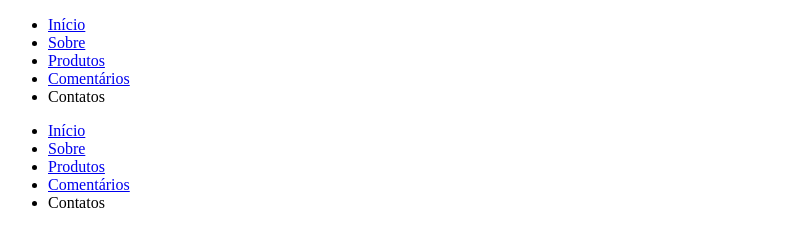
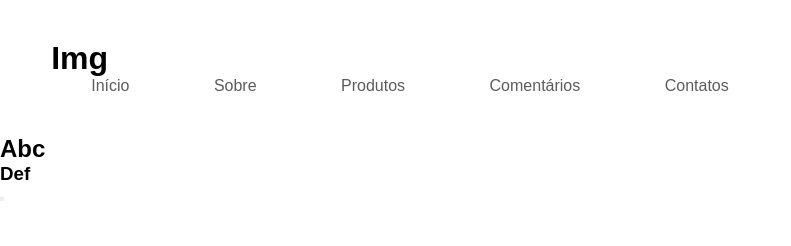
Before and after one commit to marceloacf/trabalho2-hipermidia, a plain HTML site: page index.html in a window 1280 px wide. Shown: the whole page, without its empty margins (0-791 px from the left). Drawn offline with Linux system fonts and the light colour scheme.

Commit message:
segundo commit

```diff
--- a/assets/css/style.css
+++ b/assets/css/style.css
@@ -0,0 +1,61 @@
+
+:root{
+    --cor-principal: #001D57;
+}
+
+
+*{
+    margin: 0; /*espaço após a borda, um elemento significa 0 para todas as direções*/
+    padding: 0; /*espaço entre conteúdo e borda, um elemento significa 0 para todas as direções*/
+    box-sizing: border-box; /*Para que padding ou border não somar com o tamanho do nosso elemento*/
+    font-family: 'Poppins', sans-serif;
+}
+
+body {
+    background-color: #ffffff;
+    height: 100vh; /*Ocupa 100% da altura do navegador, depende do dispositivo*/
+}
+
+.inteface{
+    max-width: 80rem; /*Largura Máxima*/
+    margin: 0 auto; /*Define espaço norte e sul como 0 e laterais automáticas*/
+}
+
+
+/*Cabeçalho*/
+
+header{
+    padding: 2.5rem 4%; /*Espaço entre contéudo e a borda*/
+}
+
+header>.inteface{
+    display: flex; /*Modelo Flexbox*/
+    align-items: center; /*Orientação Vertical*/
+    justify-content: space-between; /*Orientação Horizontal*/
+}
+
+
+header a {
+    color: #5c5c5c; /*Cor do conteúdo*/
+    text-decoration: none;
+    display: inline-block; /*Disposição Horizontal com largura e altura definidas*/
+    transition: .2s;
+}
+
+header nav.menu-desktop a:hover {
+    color: var(--cor-principal); /*Define a cor do conteúdo com a váriavel cor-principal*/
+    transform: scale(1.05); /*Aumenta o tamanho do contéudo*/
+}
+
+header nav ul {
+    list-style-type: none; /*Para não aparecer os pontinhos de lista*/
+}
+
+header nav.menu-desktop ul li {
+    display: inline-block; /*Disposição Horizontal com largura e altura definidas*/
+    padding: 0 2.5rem; /*Espaço entre contéudo e a borda*/
+}
+
+.menu-mobile{
+    display: none; /*Para não aparecer dois menus*/
+}
--- a/index.html
+++ b/index.html
@@ -11,14 +11,16 @@
 <body>
     <header>
         <div class="interface">
-
+            <div class="teste">
+                <h1>Img</h1>
+            </div>
             <nav class="menu-desktop">
                 <ul>
                     <li><a href="#inicio">Início</a></li>
                     <li><a href="#sobre">Sobre</a></li>
                     <li><a href="#produtos">Produtos</a></li>
                     <li><a href="#comentarios">Comentários</a></li>
-                    <li><a href="#contatos"></a>Contatos</li>
+                    <li><a href="#contatos">Contatos</a></li>
                 </ul>
             </nav>
 
@@ -28,40 +30,76 @@
                     <li><a href="#sobre">Sobre</a></li>
                     <li><a href="#produtos">Produtos</a></li>
                     <li><a href="#comentarios">Comentários</a></li>
-                    <li><a href="#contatos"></a>Contatos</li>
+                    <li><a href="#contatos">Contatos</a></li>
                 </ul>
             </nav>
         </div>
     </header>
 
     <main>
-        <section class="1">
+        <section class="page" id="inicio">
+            <div class="frame-central">
+                <div>
+                    <h2>Abc</h2>
+
+                    <h3>Def</h3>
+
+                    <div class="btn">
+                        <a href="#produtos">
+                            <button class="btn-produtos"></button>
+                        </a>
+                    </div>
+
+                </div>
+
+                <div>
+
+                </div>
+            </div>
+        </section>
+
+
+        <section class="page" id="sobre">
+
+            <div class="frame-central">
+
+            </div>
 
         </section>
 
 
-        <section class="2">
+        <section class="page" id="produtos">
+
+            <div class="frame-central">
+
+            </div>
 
         </section>
 
 
-        <section class="3">
+        <section class="page" id="livre">
+
+            <div class="frame-central">
+
+            </div>
 
         </section>
 
 
-        <section class="4">
+        <section class="page" id="comentarios">
+
+            <div class="frame-central">
+
+            </div>
 
         </section>
 
 
-        <section class="comentarios" id="comentario">
+        <section class="page" id="contatos">
 
-        </section>
+            <div class="frame-central">
 
-
-        <section class="contatos" id="contato">
-
+            </div>
         </section>
     </main>
 
```
